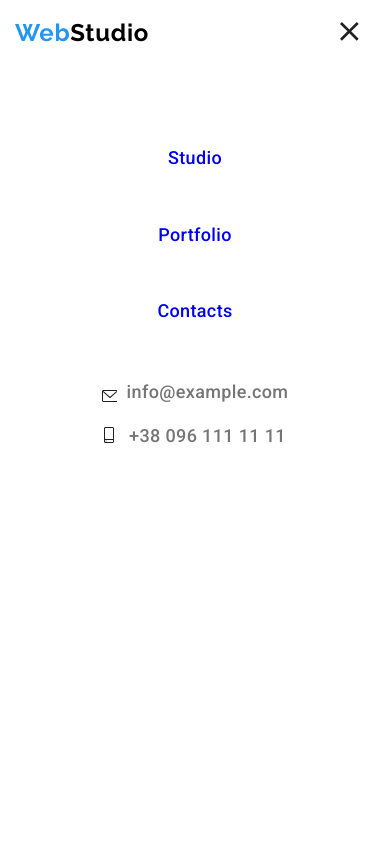
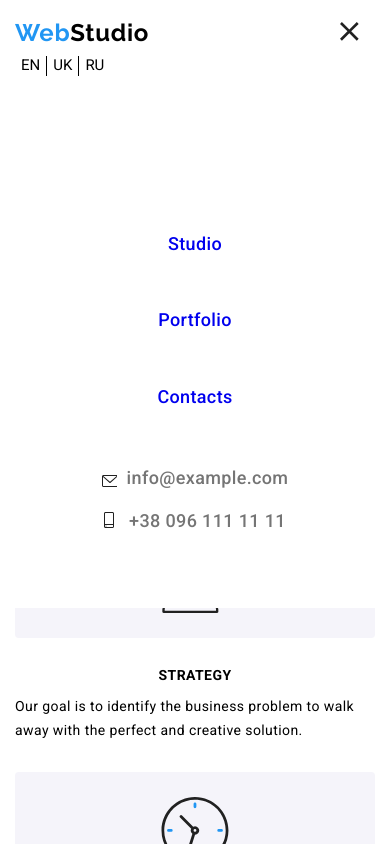
Before and after one commit to Yaroslav0102030405/01-Webstudio, a React (Create React App) app: page / in a window 390 px wide. Both pictures are taken after a click on the button 349 px from the left and 33 px from the top of the page. Shown: the top 844 px of the page. Built offline with nearby package versions, Linux system fonts and the light colour scheme.

Commit message:
мульттиязычность бургер меню

```diff
--- a/src/BaseScss/base.scss
+++ b/src/BaseScss/base.scss
@@ -39,7 +39,7 @@ body {
   }
 }
 
-// * Запретить скролл под модальнім окном
+// * Запретить скролл под модальном окном
 body.modal-open {
   @media screen and (max-width: 767px) {
     overflow: hidden;
--- a/src/components/Dropdown/Dropdown.js
+++ b/src/components/Dropdown/Dropdown.js
@@ -1,6 +1,13 @@
-import React, { Component } from 'react';
+import React, { useState } from 'react';
 import { Link } from 'react-router-dom';
 import './Dropdown.scss';
+
+import { useTranslation } from 'react-i18next';
+// import { Transition } from 'react-transition-group';
+
+// import { BsList } from 'react-icons/bs';
+// import { BsXLg } from 'react-icons/bs';
+
 
 import { ReactComponent as MobileClose } from './../../images/mobile-menu/close_40px.svg';
 import { ReactComponent as MobileMenu } from './../../images/mobile-menu/menu_40px.svg';
@@ -8,52 +15,54 @@ import { ReactComponent as MobileMenu } from './../../images/mobile-menu/menu_40
 import { ReactComponent as Envelope } from './../../images/svg1/envelope (hover).svg';
 import { ReactComponent as Smartphone } from './../../images/svg1/smartphone.svg';
 
-class Dropdown extends Component {
-  state = {
-    visible: false,
+const Dropdown = () => {
+   const [t, i18n] = useTranslation('global');
+  const [visible, setState] = useState(false)
+  // const [isOpen, setOpen] = useState()
+  // state = {
+  //   visible: false,
+  // };
+
+
+  const toggle = () => {
+    setState((!visible));
   };
 
-  toggle = () => {
-    this.setState(prevState => ({
-      visible: !prevState.visible,
-    }));
-  };
 
-  //   show = () => {
-  //     this.setState({ visible: true });
-  //   };
-
-  //   hide = () => {
-  //     this.setState({ visible: false });
-  //   };
-
-  render() {
+  // render() {
   return (
+    // <Transition in={isOpen} timeout={300}>
+      // {state => (
         <div className="Dropdown">
           {/* <div className={ Active ? 'Dropdown__active' : 'Dropdown__menu'}> */}
-        <button
-          type="button"
-          className="Dropdown__toggle"
-          onClick={this.toggle}
-        >
-          {this.state.visible ? (
+          <button type="button" className="Dropdown__toggle" onClick={toggle}>
+            {visible ? (
               <MobileClose className="icon-close" />
             ) : (
               <MobileMenu className="icon-menu" />
             )}
           </button>
-        {this.state.visible && (
+          {visible && (
             <div className="Dropdown__menu">
               <nav className="header-nav">
                 <ul className="Dropdown__top">
                   <li className="menu__item current">
-                  <Link to="/">Studio</Link>
+                    <Link to="/">
+                      {t('header.home')}
+                      {/* Studio */}
+                    </Link>
                   </li>
                   <li className="menu__item">
-                  <Link to="/portfolio">Portfolio</Link>
+                    <Link to="/portfolio">
+                      {t('header.portfolio')}
+                      {/* Portfolio */}
+                    </Link>
                   </li>
                   <li className="menu__item">
-                  <a href="!#">Contacts</a>
+                    <a href="!#">
+                      {t('header.contacts')}
+                      {/* Contacts */}
+                    </a>
                   </li>
                 </ul>
 
@@ -83,8 +92,10 @@ class Dropdown extends Component {
           )}
           {/* </div> */}
         </div>
-    );
-  }
-}
+      )}
+  //   </Transition>
+  // );
+  // }
+// }
 
 export default Dropdown;
--- a/src/components/Dropdown/Dropdown.scss
+++ b/src/components/Dropdown/Dropdown.scss
@@ -24,6 +24,10 @@
 }
 
 .Dropdown {
+  // position: relative;
+    // width: 400px;
+    // padding: 20px;
+    // border: 1px solid black;
   @media screen and (max-width: 767px) {
     display: flex;
     margin-left: auto;
@@ -33,26 +37,52 @@
 .Dropdown__menu {
   @media screen and (max-width: 767px) {
     // чтоб сделать меню на всю ширину и длину вьюпотра
-    position: fixed;
-    // transform: translateX(-100%);
+    position: absolute;
 
-    top: 0;
-    right: 0;
+
+    // position: fixed;
+    // top: 0;
+    top: 100%;
+    // right: 0;
+    left: 0;
     width: 100%;
-    height: 100%;
+    // height: 100%;
     padding: 20px;
     text-align: center;
     background-color: $white-color;
     color: aliceblue;
-    // transition: left 500ms;
-     overflow: auto;
+    //  overflow: auto;
+     overflow-y: scroll;
 
     //  overflow-y: hidden;
     pointer-events: auto;
-    transform: translateX(0);
+    // transform: translateX(0);
+    // transform: scale(1);
+    transition: transform 0.3s;
 
+    //    position: fixed;
+    // top: 0;
+    // bottom: 0;
+    // right: 0;
+    // left: 0;
+    // overflow: hidden;
+    // overflow-y: auto;
+    // -webkit-overflow-scrolling: touch;
+    // display: flex;
+    // flex-flow: column nowrap;
+    // justify-content: center; /* см. ниже */
+    // align-items: center;
+    // z-index: 99;
+    // /* Чтобы окно не прилипало к границе
+    // браузера установим отступы */
+    // padding:30px 0;
+  }
+}
 
-  }
+.Dropdown-contacts {
+   @media screen and (max-width: 767px) {
+    margin-bottom: 40px;
+   }
 }
 
 .Dropdown__toggle {
@@ -99,6 +129,5 @@
   font-size: 18px;
   font-weight: 500;
   letter-spacing: 0.36px;
-
     }
 }
```
Lines whose indentation alone changed are shown as unchanged.
